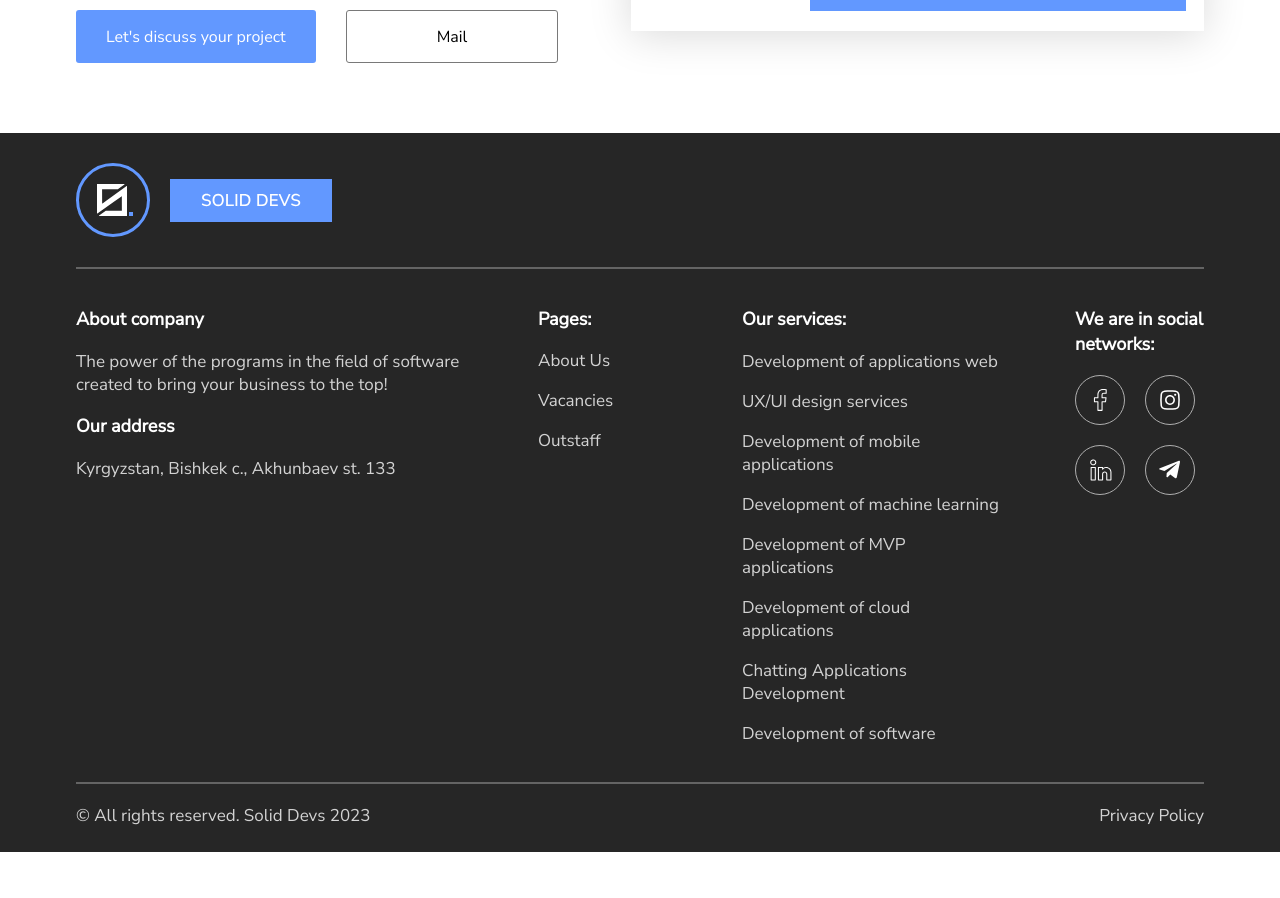
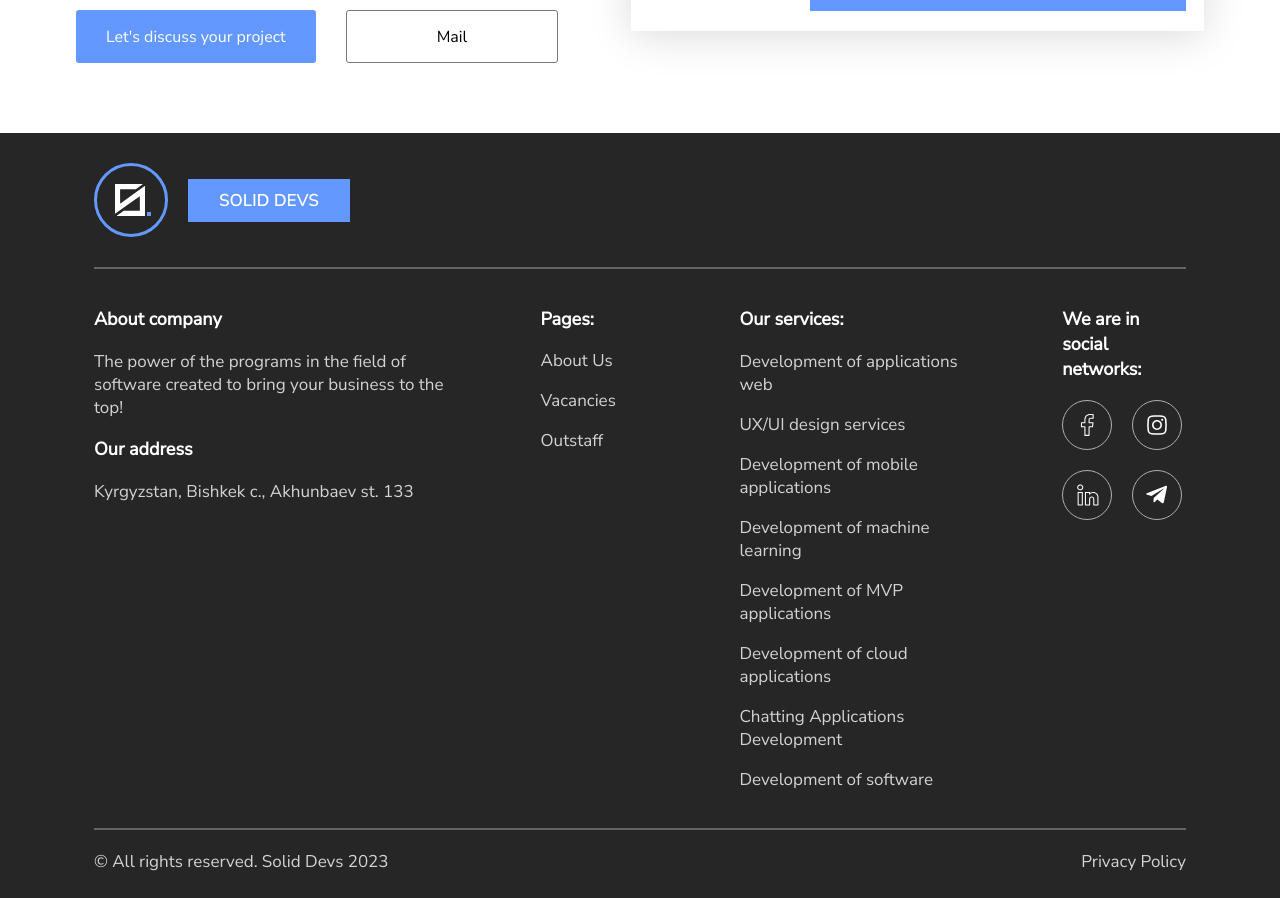
Before and after one commit to SolidDevs/solid-devs, a Next.js app: page /aboutUs in a window 1280 px wide. Shown: the part 2340-3238 px from the top of the page. Before the commit the page ends 3192 px from the top, so only its background shows below. Built offline with nearby package versions, Linux system fonts and the light colour scheme.

Commit message:
added padding

```diff
--- a/src/components/Footer/Footer.module.scss
+++ b/src/components/Footer/Footer.module.scss
@@ -2,7 +2,7 @@
 
 .footer__main {
   background: #262626;
-  padding: 30px 0 25px;
+  padding: 30px 20px 25px;
 
   .line,
   .line__mobile {
```
